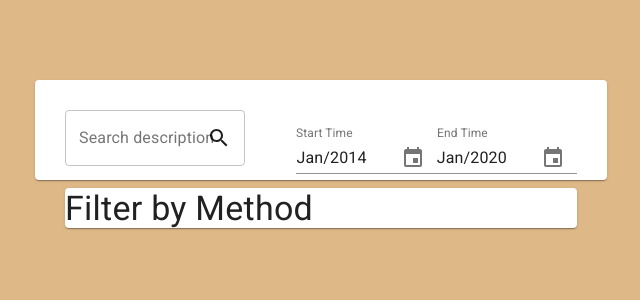
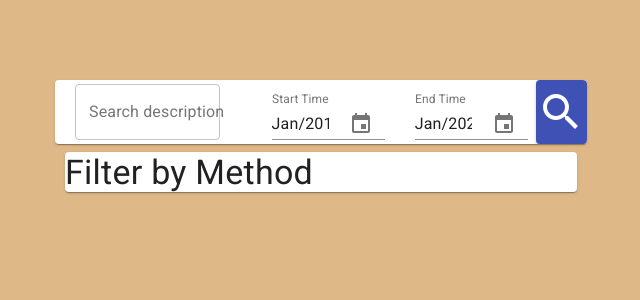
Before and after one commit to SDM-Team-1/seer-frontend, a React (Create React App) app: page / in a window 1280 px wide. Shown: the top 300 px of the page, without its empty margins (319-959 px from the left). Built offline with nearby package versions, Linux system fonts and the light colour scheme.

Commit message:
feat: update searchbar icon style

```diff
--- a/src/pages/Main/components/Searchbar/Searchbar.js
+++ b/src/pages/Main/components/Searchbar/Searchbar.js
@@ -4,33 +4,46 @@ import {
   MuiPickersUtilsProvider,
   KeyboardDatePicker,
 } from '@material-ui/pickers';
+import { makeStyles } from '@material-ui/core/styles';
+
 import TextField from '@material-ui/core/TextField';
-import InputAdornment from '@material-ui/core/InputAdornment';
 import Card from '@material-ui/core/Card';
 import SearchIcon from '@material-ui/icons/Search';
+import Button from '@material-ui/core/Button';
 
 import style from './Searchbar.module.scss';
 // import style from './Searchbar.module.scss';
 
 function Searchbar() {
+  const useStyles = makeStyles((theme) => ({
+    searchButton: {
+      margin: theme.spacing(1),
+      marginRight: 0,
+      padding: 0,
+      height: '100%',
+      minWidth: '10%',
+      fontSize: '2em',
+    },
+    iconStyle: {
+      fontSize: '1.5em',
+    },
+  }));
+
   const selectedStartDate = new Date('2014');
   const selectedEndDate = new Date('2020');
+
+  const classes = useStyles();
   return (
+    <>
       <Card className={style.main}>
         <TextField
           className={style.searchBox}
           label="Search description"
           variant="outlined"
-        InputProps={{
-          endAdornment: (
-            <InputAdornment position="end">
-              <SearchIcon />
-            </InputAdornment>
-          ),
-        }}
         />
         <MuiPickersUtilsProvider utils={DateFnsUtils} className={style.Picker}>
           <KeyboardDatePicker
+            className={style.startDate}
             variant="inline"
             autoOk={true}
             format="MMM/yyyy"
@@ -62,7 +75,16 @@ function Searchbar() {
             }}
           />
         </MuiPickersUtilsProvider>
+        <Button
+          variant="contained"
+          size="large"
+          color="primary"
+          className={classes.searchButton}
+        >
+          <SearchIcon className={classes.iconStyle} />
+        </Button>
       </Card>
+    </>
   );
 }
 
--- a/src/pages/Main/components/Searchbar/Searchbar.module.scss
+++ b/src/pages/Main/components/Searchbar/Searchbar.module.scss
@@ -2,8 +2,9 @@
   margin: 0;
   display: flex;
   width: 40vw;
-  height: 5vh;
-  padding: 30px;
+  height: 8vh;
+  padding-left: 20px;
+  align-items: center;
 }
 
 .searchBox {
@@ -16,6 +17,6 @@
   margin-left: 2% !important;
 }
 
-.GridContainer {
-  width: 30%;
+.startDate {
+  margin-right: 30px !important;
 }
```
Lines whose indentation alone changed are shown as unchanged.
